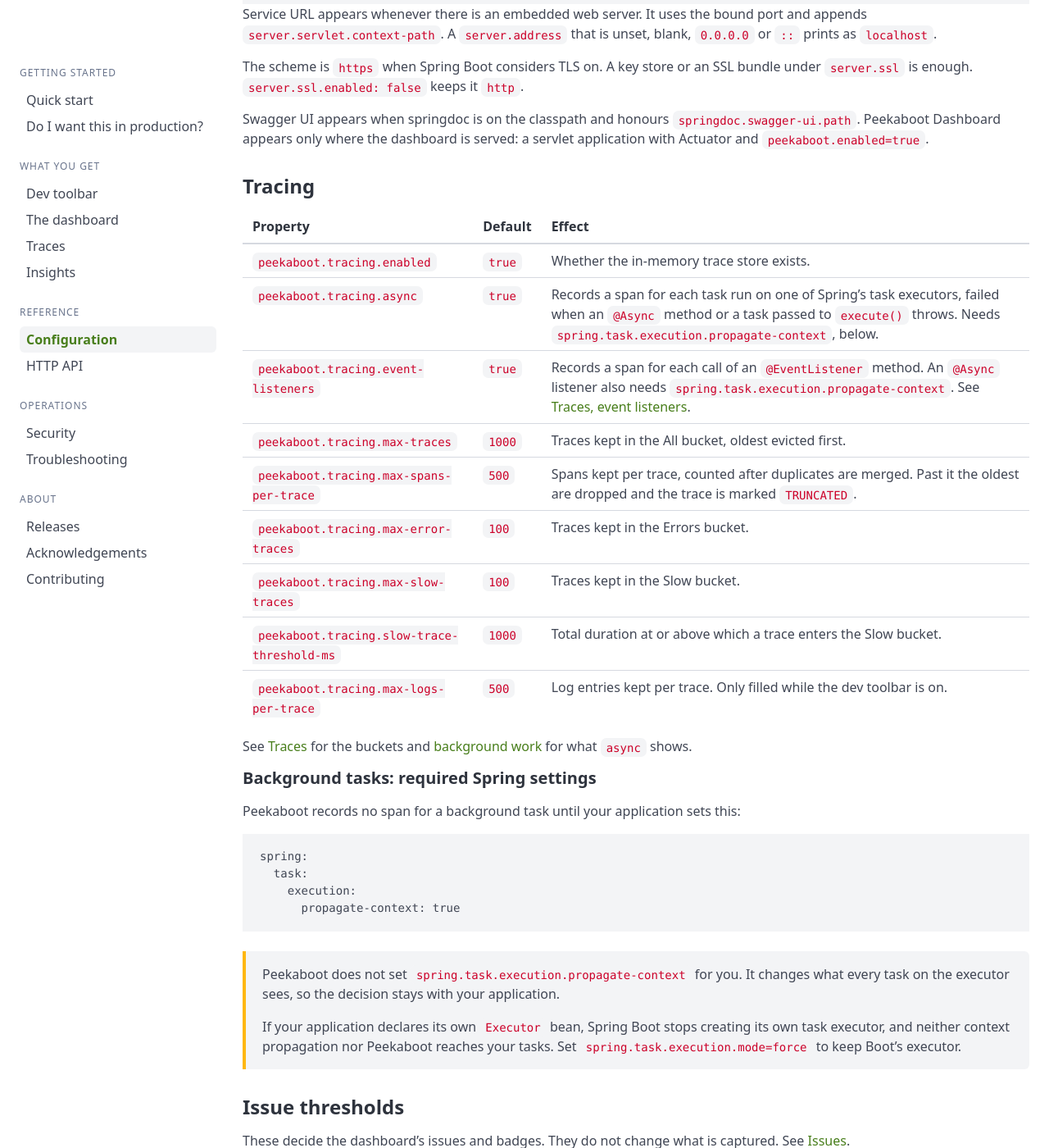
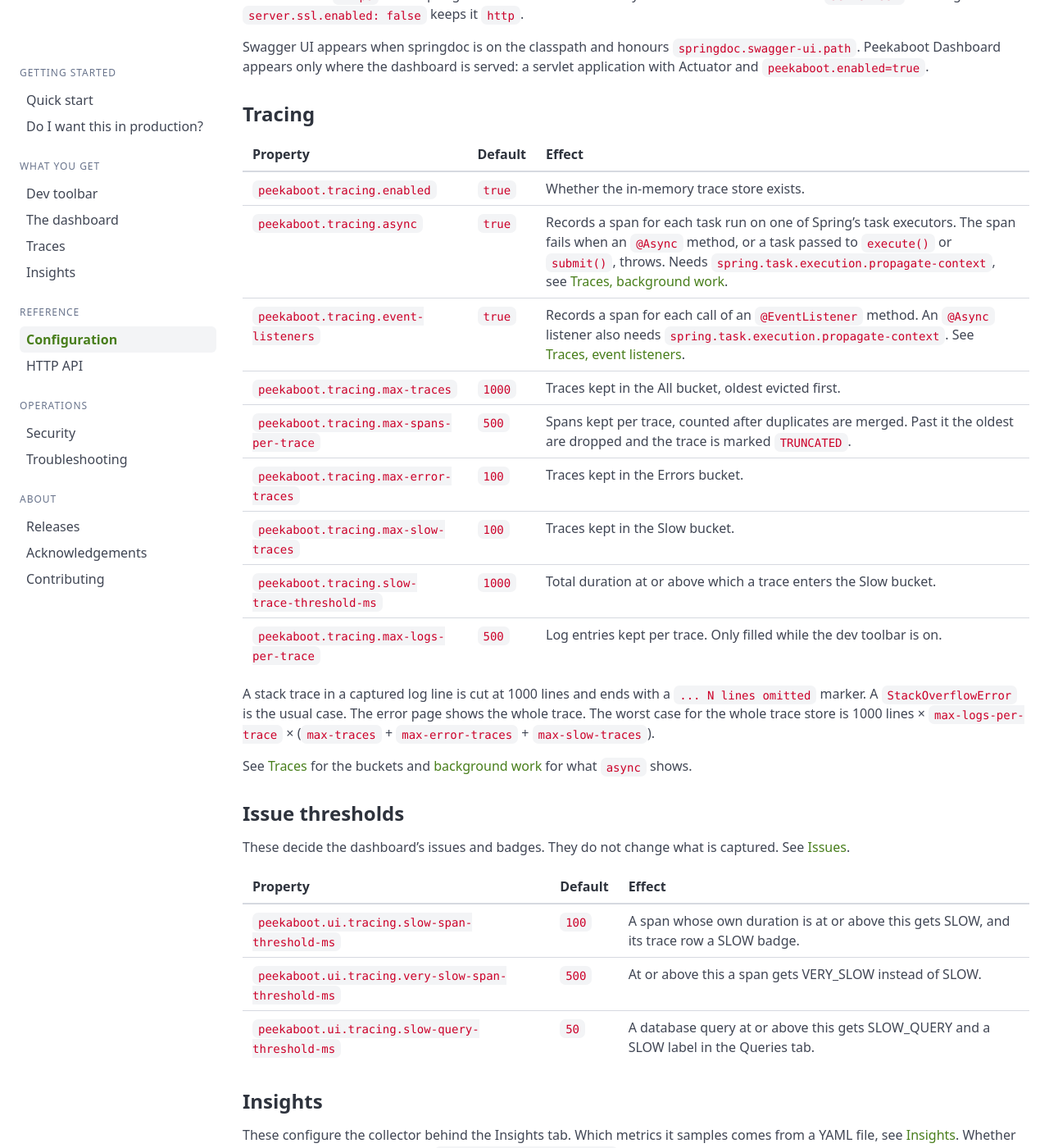
Before and after one commit to peekaboot-org/peekaboot-org.github.io, a Jekyll site: the page built from docs/configuration.md, in a window 1280 px wide and 1400 px high, scrolled down 6769 px. Shown: the whole window at 82% size. Built offline with Jekyll 4.4.1, drawn with Linux system fonts in a browser that asks for light colours; some of the changed text lies outside the part shown.

Commit message:
docs: correct and tighten the configuration page

````diff
--- a/docs/configuration.md
+++ b/docs/configuration.md
@@ -104,11 +104,11 @@
 `peekaboot.tracing.enabled`, `peekaboot.tracing.async`, `peekaboot.tracing.event-listeners`,
 `peekaboot.insights.enabled`.
 
-`false`, `no`, `off` and `0` turn them off. `yes`, `on`, `1`, `true` with spaces around it, an
-empty string or an unknown word stops startup with a report that names the property and its
-value, because Spring would read the first four as on while the feature stayed off.
-`peekaboot.error-page.override` is stricter and turns off only with `false`, since `no` would
-drop the error page altogether. In YAML a bare `yes` or `on` already reads as `true` and passes.
+`false`, `no`, `off` and `0` turn them off. Any other value, such as `yes`, `on`, `1`, `true`
+with spaces around it, an empty string or an unknown word, stops startup with a report that
+names the property and its value. `peekaboot.error-page.override` turns off only with `false`,
+and stops startup on `no`, `off` and `0` too. In YAML a bare `yes` or `on` already reads as
+`true` and passes.
 
 ## Properties {#properties}
 
@@ -246,11 +246,6 @@
 `exclude: []` does not stop folding. It counts as unset and falls through to the next source.
 Use `fold: false` instead.
 
-A captured stack trace is cut at 1000 lines, whatever `fold` says, and ends with a
-`... N lines omitted` marker. A `StackOverflowError` is the usual case. The worst case for the
-whole trace store is 1000 lines &times; `max-logs-per-trace` &times; (`max-traces` +
-`max-error-traces` + `max-slow-traces`).
-
 ### Lifecycle {#peekabootlifecycle}
 
 | Property | Default | Effect |
@@ -284,7 +279,7 @@
 | Property | Default | Effect |
 |---|---|---|
 | `peekaboot.tracing.enabled` | `true` | Whether the in-memory trace store exists. |
-| `peekaboot.tracing.async` | `true` | Records a span for each task run on one of Spring's task executors, failed when an `@Async` method or a task passed to `execute()` throws. Needs `spring.task.execution.propagate-context`, below. |
+| `peekaboot.tracing.async` | `true` | Records a span for each task run on one of Spring's task executors. The span fails when an `@Async` method, or a task passed to `execute()` or `submit()`, throws. Needs `spring.task.execution.propagate-context`, see [Traces, background work]({{ '/docs/traces/' | relative_url }}#background-work). |
 | `peekaboot.tracing.event-listeners` | `true` | Records a span for each call of an `@EventListener` method. An `@Async` listener also needs `spring.task.execution.propagate-context`. See [Traces, event listeners]({{ '/docs/traces/' | relative_url }}#event-listeners). |
 | `peekaboot.tracing.max-traces` | `1000` | Traces kept in the All bucket, oldest evicted first. |
 | `peekaboot.tracing.max-spans-per-trace` | `500` | Spans kept per trace, counted after duplicates are merged. Past it the oldest are dropped and the trace is marked `TRUNCATED`. |
@@ -293,28 +288,13 @@
 | `peekaboot.tracing.slow-trace-threshold-ms` | `1000` | Total duration at or above which a trace enters the Slow bucket. |
 | `peekaboot.tracing.max-logs-per-trace` | `500` | Log entries kept per trace. Only filled while the dev toolbar is on. |
 
+A stack trace in a captured log line is cut at 1000 lines and ends with a
+`... N lines omitted` marker. A `StackOverflowError` is the usual case. The error page shows
+the whole trace. The worst case for the whole trace store is 1000 lines &times;
+`max-logs-per-trace` &times; (`max-traces` + `max-error-traces` + `max-slow-traces`).
+
 See [Traces]({{ '/docs/traces/' | relative_url }}#the-three-buckets) for the buckets and
 [background work]({{ '/docs/traces/' | relative_url }}#background-work) for what `async` shows.
-
-#### Background tasks: required Spring settings {#background-tasks-required-spring-settings}
-
-Peekaboot records no span for a background task until your application sets this:
-
-```yaml
-spring:
-  task:
-    execution:
-      propagate-context: true
-```
-
-<div class="pk-callout pk-callout--warning" markdown="1">
-Peekaboot does not set `spring.task.execution.propagate-context` for you. It changes what every
-task on the executor sees, so the decision stays with your application.
-
-If your application declares its own `Executor` bean, Spring Boot stops creating its own task
-executor, and neither context propagation nor Peekaboot reaches your tasks. Set
-`spring.task.execution.mode=force` to keep Boot's executor.
-</div>
 
 ### Issue thresholds {#peekabootuitracing}
 
@@ -380,7 +360,7 @@
 [Security]({{ '/docs/security/' | relative_url }}#what-peekaboot-does-not-do).
 
 <div class="pk-callout pk-callout--warning" markdown="1">
-**Some of these widen what is exposed, or cost something at runtime:**
+Some of these widen what is exposed or cost something at runtime:
 
 - `management.info.env.enabled: true` publishes `info.*` through `/actuator/info` if you
   expose that endpoint.
````
